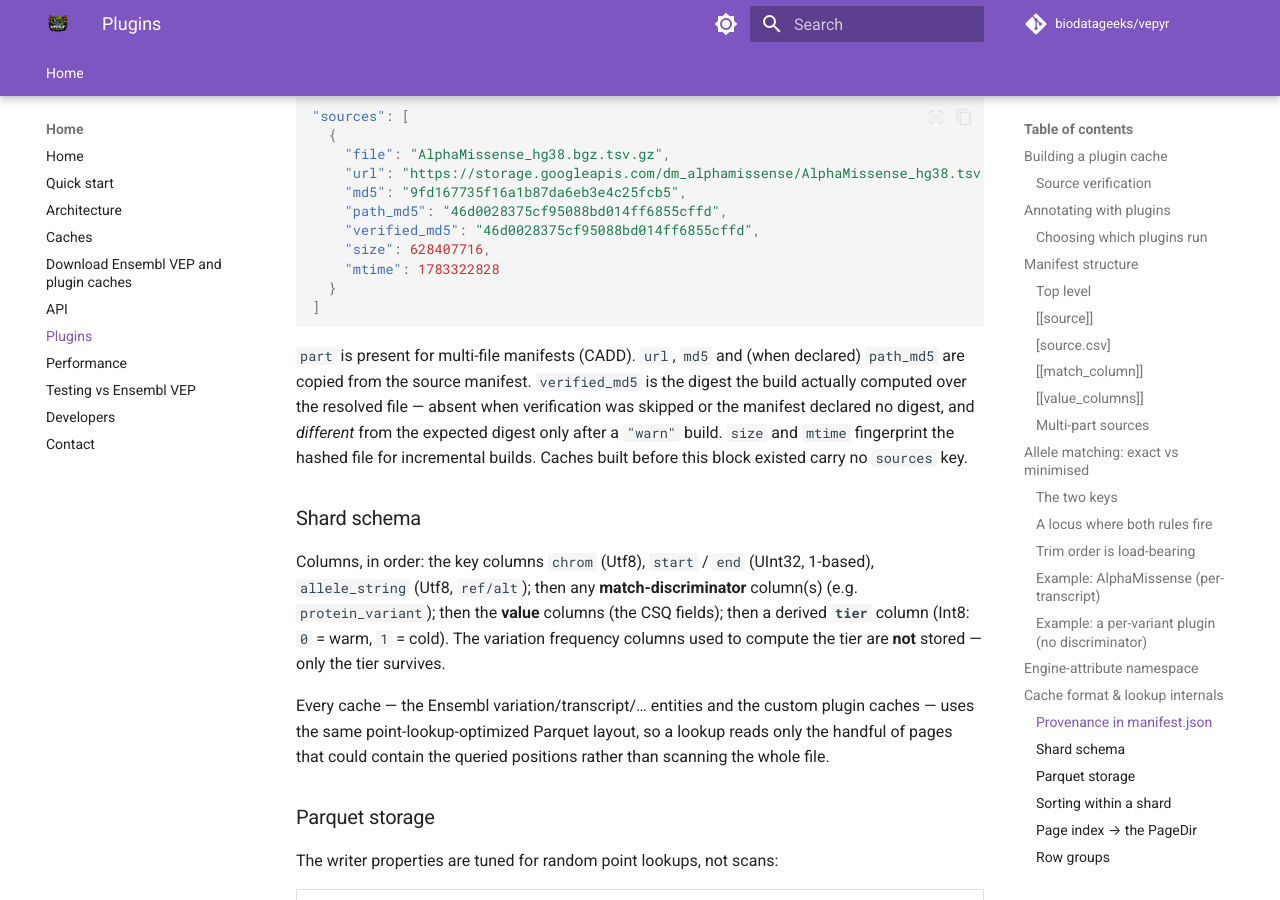
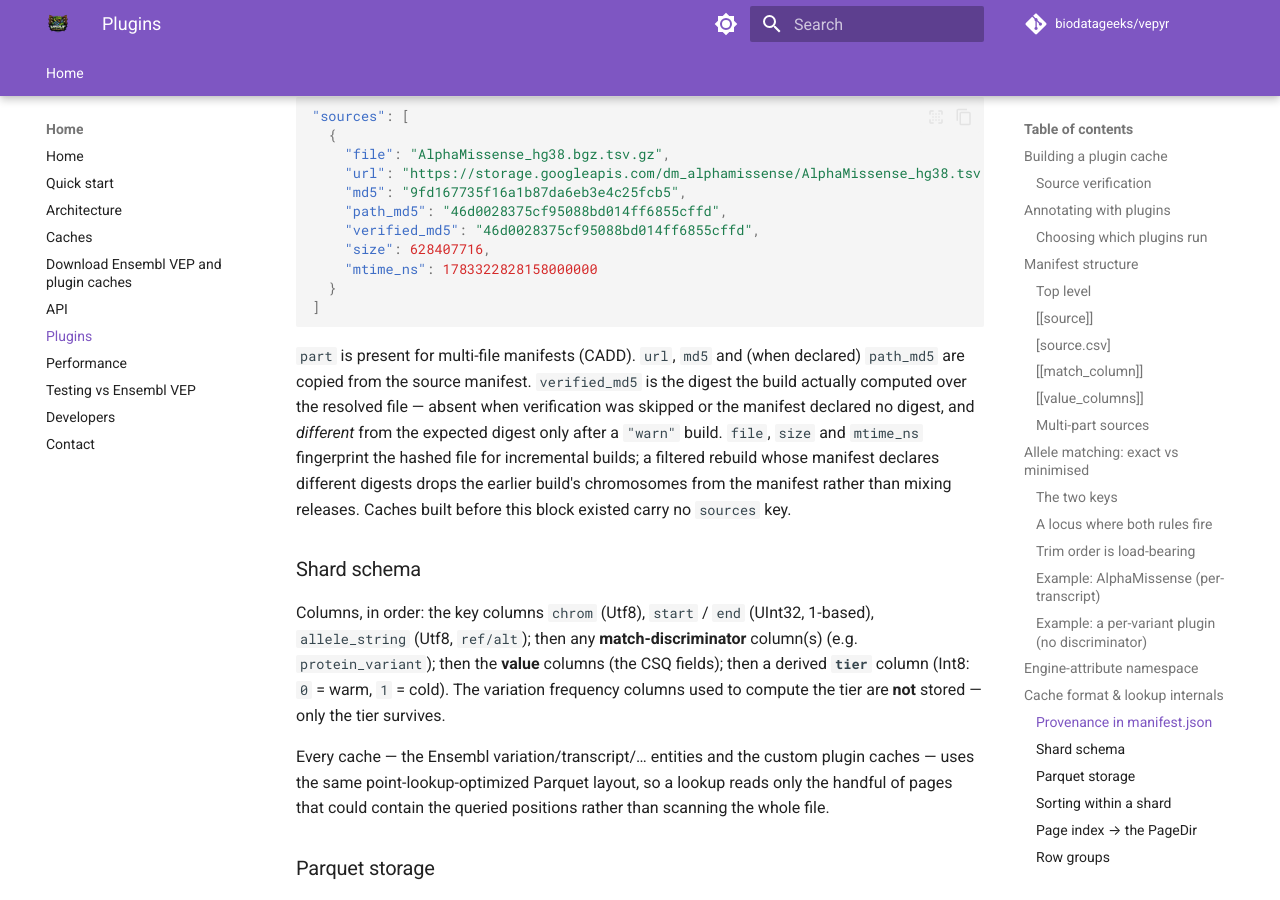
Before and after one commit to biodatageeks/vepyr, an MkDocs documentation site: the page built from docs/plugins.md, in a window 1280 px wide and 900 px high, scrolled down 14686 px. Built offline with MkDocs 1.6.1 and Material for MkDocs 9.7.7, drawn with Linux system fonts in a browser that asks for light colours; comment, search, counter and statistics services are not loaded.

Commit message:
chore: bump bio-functions to the #228 review fixes; mtime_ns in the sources block
Engine 06882d8 binds incremental verification reuse to the file name and
nanosecond mtime (`mtime_ns` replaces `mtime` in the emitted manifest),
and drops an earlier build's chromosomes when a filtered rebuild declares
different source digests. Docs follow.

Co-Authored-By: Claude Fable 5.1 <noreply@anthropic.com>
Claude-Session: https://claude.ai/code/session_017B9Ri9aJMA4FTpjQkScYwh

````diff
--- a/Cargo.toml
+++ b/Cargo.toml
@@ -43,7 +43,7 @@ env_logger = { version = "0.11", default-features = false }
 serde_json = "1"
 
 # bio-formats 12016a9 (v1.12.0 + the exon dedup tie-break, biodatageeks/datafusion-bio-formats#246)
-# and bio-functions fcadc1b (v0.19.2 + the translation_core ORDER BY #224, the unread-column
+# and bio-functions 06882d8 (v0.19.2 + the translation_core ORDER BY #224, the unread-column
 # drop #225, the bio-formats bump #226, the partial-cache source-type probe #227, which
 # reads bio.vep.cache_source_type from the first variation shard present on disk instead of
 # the manifest's first entry, so a per-contig download with whole-cache manifests annotates,
@@ -67,6 +67,6 @@ serde_json = "1"
 # two different revs are two different sources to cargo, so a mismatch compiles
 # the formats crates twice and `CacheSourceType` / the VCF writer types then fail
 # to cross into `CacheBuilder` (E0308).
-datafusion-bio-function-vep = { git = "https://github.com/biodatageeks/datafusion-bio-functions.git", rev = "fcadc1ba3dbb7b16fe2a1313c3a820b6dcafb3eb", features = ["cache-builder"] }
+datafusion-bio-function-vep = { git = "https://github.com/biodatageeks/datafusion-bio-functions.git", rev = "06882d890079aa1c2e4739c159174b284359f96f", features = ["cache-builder"] }
 datafusion-bio-format-ensembl-cache = { git = "https://github.com/biodatageeks/datafusion-bio-formats.git", rev = "12016a9304d3a14e4d56d9459f3bd6f1cb678d02" }
 datafusion-bio-format-vcf = { git = "https://github.com/biodatageeks/datafusion-bio-formats.git", rev = "12016a9304d3a14e4d56d9459f3bd6f1cb678d02" }
--- a/docs/plugins.md
+++ b/docs/plugins.md
@@ -564,7 +564,7 @@ without the source file:
     "path_md5": "46d0028375cf95088bd014ff6855cffd",
     "verified_md5": "46d0028375cf95088bd014ff6855cffd",
     "size": 628407716,
-    "mtime": 1783322828
+    "mtime_ns": 1783322828158000000
   }
 ]
 ```
@@ -573,7 +573,9 @@ without the source file:
 declared) `path_md5` are copied from the source manifest. `verified_md5` is the digest the build actually computed over the
 resolved file — absent when verification was skipped or the manifest declared
 no digest, and *different* from the expected digest only after a `"warn"`
-build. `size` and `mtime` fingerprint the hashed file for incremental builds.
+build. `file`, `size` and `mtime_ns` fingerprint the hashed file for incremental
+builds; a filtered rebuild whose manifest declares different digests drops the
+earlier build's chromosomes from the manifest rather than mixing releases.
 Caches built before this block existed carry no `sources` key.
 
 ### Shard schema
````
Also changed, not shown: 1 other file.
